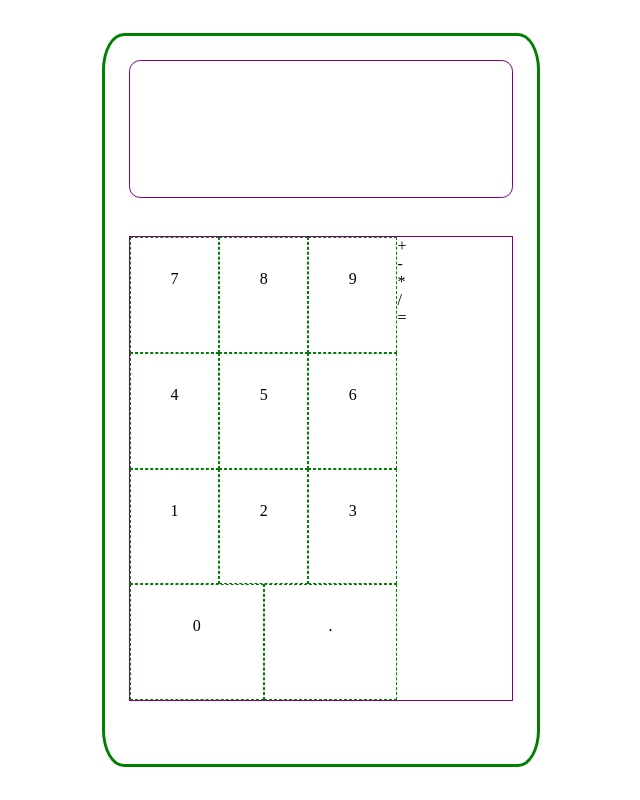
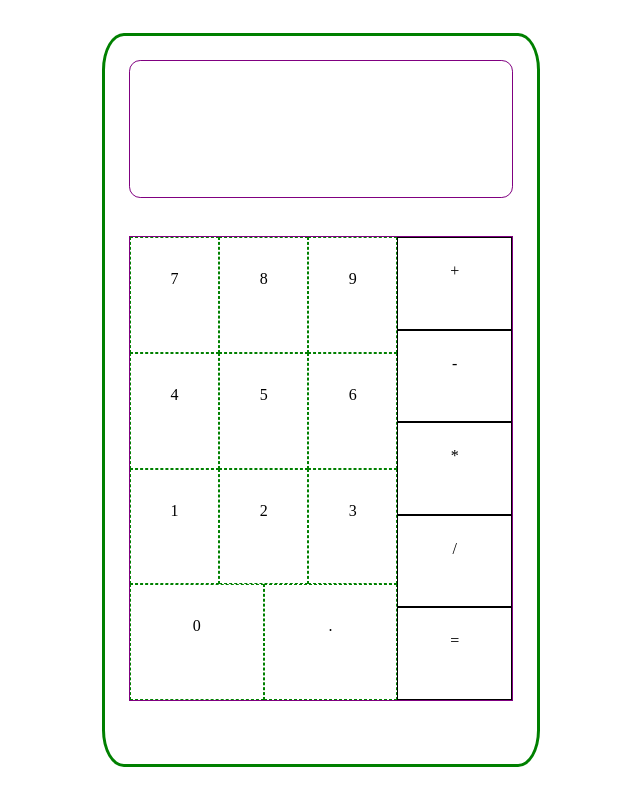
Before and after one commit to k-fields/TOP_calculator, a plain HTML site: page index.html in a window 1280 px wide. Shown: the whole page, without its empty margins (319-959 px from the left). Drawn offline with Linux system fonts and the light colour scheme.

Commit message:
Aligns operators' buttons

```diff
--- a/index.css
+++ b/index.css
@@ -61,7 +61,17 @@ body {
 }
 
 .operators{
-    flex-grow: 1;
+    display: flex;
+    flex-direction: column;
+    justify-content: space-evenly;
     width:30%;
-    flex-shrink:0;
 }
+
+.operator{
+    box-sizing: border-box;
+    padding-top: 1.5em;
+    border:1px solid black;
+    flex-grow:1;
+    text-align: center;
+    height:20%;
+}
```
